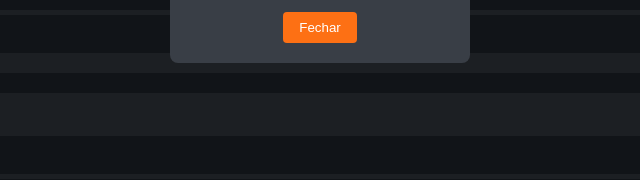
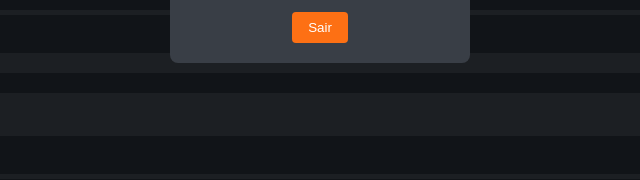
Before and after one commit to arthur-gomes-andrade/katchau-config, a plain HTML site: page index.html in a window 1280 px wide. Both pictures are taken after a click on the button "SAIR". Shown: the part 409-589 px from the top of the page, 320-960 px from the left. Drawn offline with Linux system fonts and the light colour scheme.

Commit message:
index.html

```diff
--- a/index.html
+++ b/index.html
@@ -76,7 +76,7 @@
         <div class="popup-content">
             <h3 id="popup-title"></h3>
             <p id="popup-description"></p>
-            <button onclick="closeDetails()" class="close-button">Fechar</button>
+            <button onclick="closeDetails()" class="close-button">Sair</button>
         </div>
     </div>
 
```
